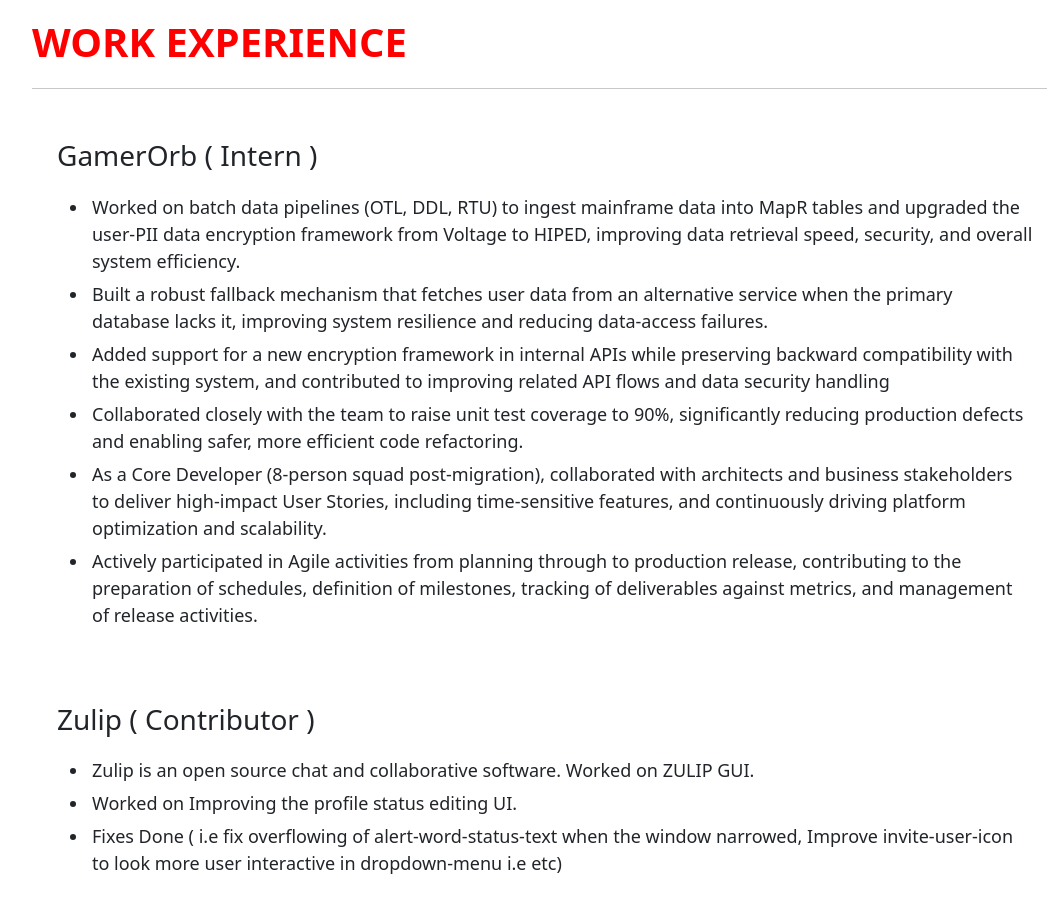
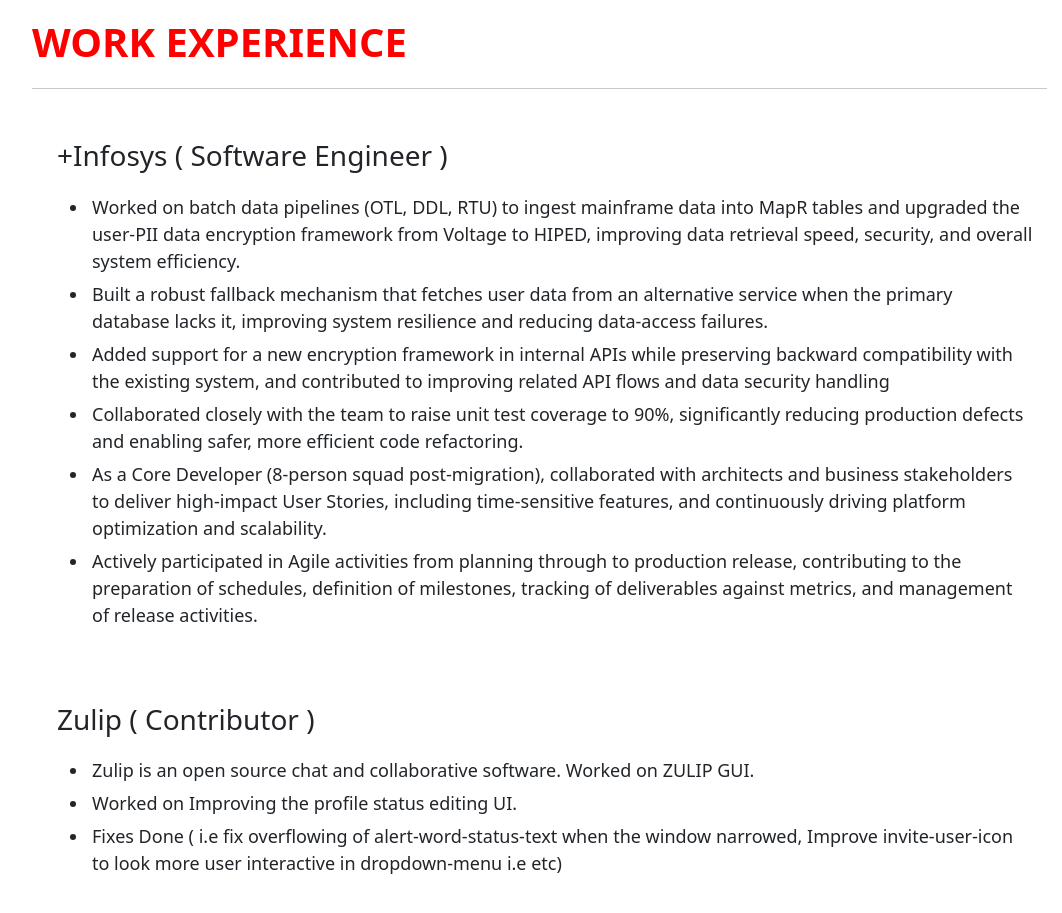
Before and after one commit to ritikchauhan-01/ritik.portfolio, an Angular app: page /experience in a window 1280 px wide. Shown: the part 1380-2293 px from the top of the page, without its empty margins (138-1200 px from the left). Built offline with nearby package versions, Linux system fonts and the light colour scheme.

Commit message:
Update experience.component.html

```diff
--- a/src/app/experience/experience.component.html
+++ b/src/app/experience/experience.component.html
@@ -2,7 +2,7 @@
   <p>WORK EXPERIENCE</p>
   <hr>
   <div class="first">
-    <h3>GamerOrb ( Intern )</h3>
+    <h3>+Infosys ( Software Engineer )</h3>
     <ul>
       <li>Worked on batch data pipelines (OTL, DDL, RTU) to ingest mainframe data into MapR tables and upgraded the user-PII data encryption framework from Voltage to HIPED, improving data retrieval speed, security, and overall system efficiency.</li>
       <li>Built a robust fallback mechanism that fetches user data from an alternative service when the primary database lacks it, improving system resilience and reducing data-access failures.</li>
```
